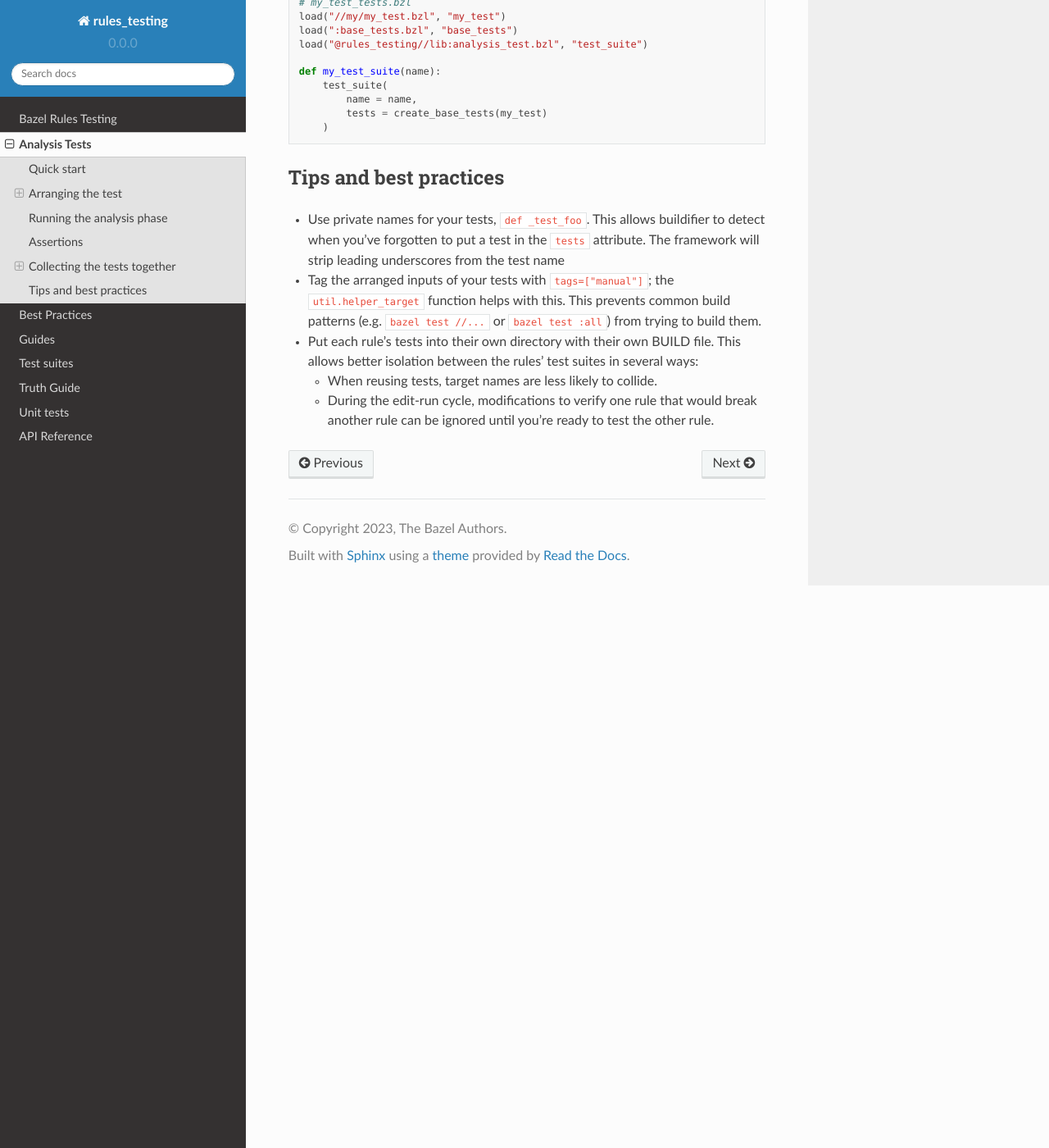
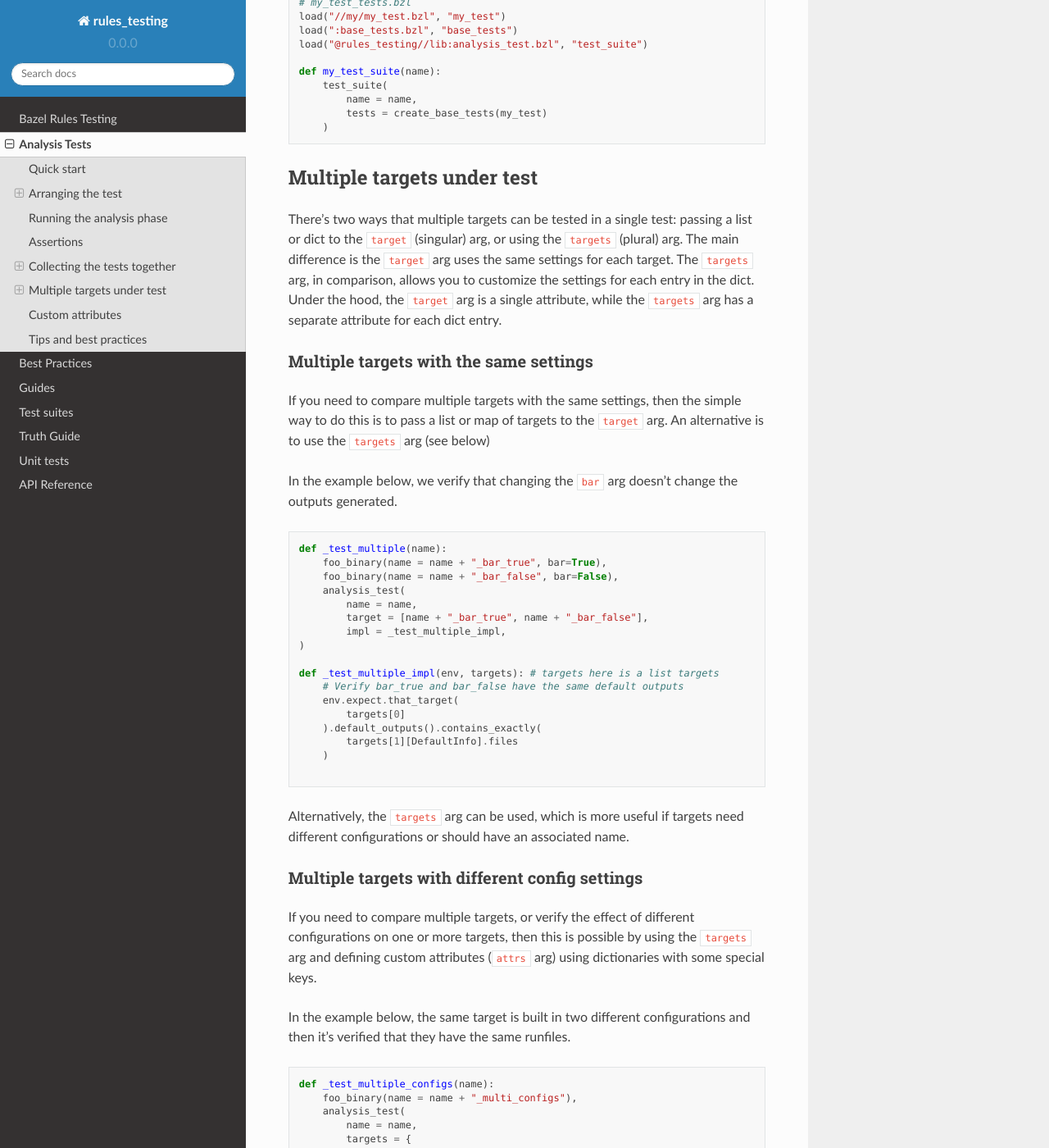
Before and after one commit to bazelbuild/rules_testing, a Sphinx documentation site: the page built from docs/source/analysis_tests.md, in a window 1280 px wide and 1400 px high, scrolled down 4399 px. Shown: the whole window at 82% size. Built offline with Sphinx 7.4.7 and the Read the Docs theme 2.0.0, drawn with Linux system fonts in a browser that asks for light colours; some of the changed text lies outside the part shown.

Commit message:
feat: allow custom target-under-test attributes
This allows customizing what attributes are considered a target under test,
i.e. that they have aspects, config settings, etc applied. This allows having
multiple targets be tested, which is useful for comparing targets in different
configurations, multiple targets with a custom configuration, or some combination
of that.

When this is used, the implementation function is passed a struct of the
targets under test, keyed by their attribute name, instead of the singular
target under test.

Fixes https://github.com/bazelbuild/rules_testing/issues/67

PiperOrigin-RevId: 589888837

````diff
--- a/docs/source/analysis_tests.md
+++ b/docs/source/analysis_tests.md
@@ -234,6 +234,136 @@ def my_test_suite(name):
     )
 ```
 
+## Multiple targets under test
+
+There's two ways that multiple targets can be tested in a single test: passing a
+list or dict to the `target` (singular) arg, or using the `targets` (plural)
+arg. The main difference is the `target` arg uses the same settings for each
+target. The `targets` arg, in comparison, allows you to customize the settings
+for each entry in the dict. Under the hood, the `target` arg is a single
+attribute, while the `targets` arg has a separate attribute for each dict entry.
+
+### Multiple targets with the same settings
+
+If you need to compare multiple targets with the same settings, then the simple
+way to do this is to pass a list or map of targets to the `target` arg. An
+alternative is to use the `targets` arg (see below)
+
+In the example below, we verify that changing the `bar` arg doesn't change the
+outputs generated.
+
+```
+def _test_multiple(name):
+    foo_binary(name = name + "_bar_true", bar=True),
+    foo_binary(name = name + "_bar_false", bar=False),
+    analysis_test(
+        name = name,
+        target = [name + "_bar_true", name + "_bar_false"],
+        impl = _test_multiple_impl,
+)
+
+def _test_multiple_impl(env, targets): # targets here is a list targets
+    # Verify bar_true and bar_false have the same default outputs
+    env.expect.that_target(
+        targets[0]
+    ).default_outputs().contains_exactly(
+        targets[1][DefaultInfo].files
+    )
+
+```
+
+Alternatively, the `targets` arg can be used, which is more useful if targets
+need different configurations or should have an associated name.
+
+### Multiple targets with different config settings
+
+If you need to compare multiple targets, or verify the effect of different
+configurations on one or more targets, then this is possible by using the
+`targets` arg and defining custom attributes (`attrs` arg) using dictionaries
+with some special keys.
+
+In the example below, the same target is built in two different configurations
+and then it's verified that they have the same runfiles.
+
+```
+def _test_multiple_configs(name):
+    foo_binary(name = name + "_multi_configs"),
+    analysis_test(
+        name = name,
+        targets = {
+            "config_a": name + "_multi_configs",
+            "config_b": name + "_multi_configs",
+        },
+        attrs = {
+            "config_a": {
+                "@config_settings": {"//foo:setting": "A"},
+            },
+            "config_b": {
+                "@config_settings": {"//foo:setting": "B"},
+            },
+        },
+        impl = _test_multiple_impl,
+)
+
+def _test_multiple_impl(env, targets):
+    # Verify the same target under different configurations have equivalent
+    # runfiles
+    env.expect.that_target(
+        targets.config_a
+    ).default_runfiles().contains_exactly(
+        runfiles_paths(env.ctx.workspace_name, targets.config_b.default_runfiles)
+    )
+```
+
+Note that they don't have to have custom settings. If they aren't customized,
+they will just use the base target-under-test settings. This is useful if
+you want each target to have an named identifier for clarity.
+
+### Gotchas when comparing across configurations
+
+* Generated files (`File` objects with `is_source=False`) include their
+  configuration, so files built in different configurations cannot compare
+  equal. This is true even if they would have identical content -- recall that
+  an analysis test doesn't read the content and only sees the metadata about
+  files.
+
+## Custom attributes
+
+Tests can have their attributes customized using the `attrs` arg. There are
+two different types of values that can be specified: dicts and attribute objects
+(e.g. `attr.string()` objects.
+
+When an attribute object is given, it is used as-is. These are most useful for
+specifying implicit values the implementation function might need:
+
+When a dict is given, it acts as a template that will have target-under-test
+settings mixed into it, e.g. config settings, aspects, etc. Attributes defined
+using this style are considered targets under test and will be passed as part of
+the `targets` arg to the implementation function.
+
+```
+analysis_test(
+    name = "test_custom_attributes",
+    targets = {
+          "subject": ":subject",
+    }
+    attr_values = {
+        "is_windows": select({
+            "@plaforms//os:windows": True,
+            "//conditions:default": False
+        }),
+    }
+    attrs = {
+      "is_windows": attr.bool(),
+      "subject": {
+          "@attr": attr.label,
+          "@config_settings": {...}
+          "aspects": [custom_aspect],
+      }
+    },
+)
+```
+
 ## Tips and best practices
 
 * Use private names for your tests, `def _test_foo`. This allows buildifier to
````
Also changed, not shown: CHANGELOG.md (+9 -0 lines), 4 other files.
